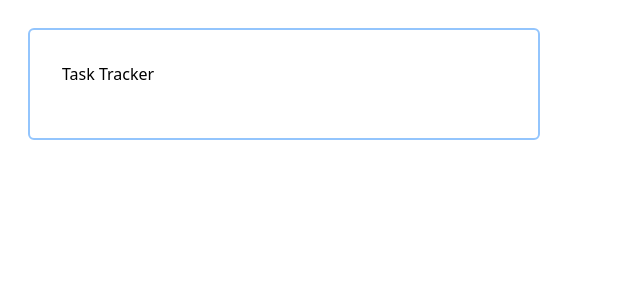
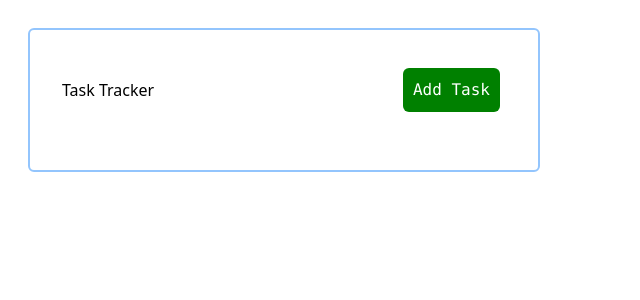
Before and after one commit to Viveks-Practice/tasktracker, a Vue app: page / in a window 1280 px wide. Shown: the top 300 px of the page, without its empty margins (0-640 px from the left). Built offline with nearby package versions, Linux system fonts and the light colour scheme.

Commit message:
Added Button component
Created a Button component that is used in the Header component. The purpose of the button will be to submit a new task to the database.

```diff
--- a/src/App.vue
+++ b/src/App.vue
@@ -1,6 +1,6 @@
 <template>
 <div class="max-w-lg m-7 overflow-auto min-h-full border-2 border-opacity-100 border-blue-300 p-8 rounded-md">
-  <Header />
+  <Header title="Task Tracker"/>
 </div>
 
 </template>
--- /dev/null
+++ b/src/components/Button.vue
@@ -0,0 +1,13 @@
+<template>
+    <button :style="{background: color}" class="inline-block text-white border-none p-2.5 m-1.5 rounded-md cursor-pointer no-underline text-base font-mono">{{text}}</button>
+</template>
+
+<script>
+export default {
+    name: 'Button',
+    props: {
+        text: String,
+        color: String
+    }
+}
+</script>
--- a/src/components/Header.vue
+++ b/src/components/Header.vue
@@ -1,11 +1,20 @@
 <template>
     <header class="flex justify-between items-center mb-5">
-        <h1>Task Tracker</h1>
+        <h1>{{ title }}</h1>
+        <Button text="Add Task" color="green"/>
     </header>
 </template>
 
 <script>
+import Button from './Button'
+
 export default {
     name: 'Header',
+    props: {
+        title: String,
+    },
+    components: {
+        Button,
+    },
 }
 </script>
```
